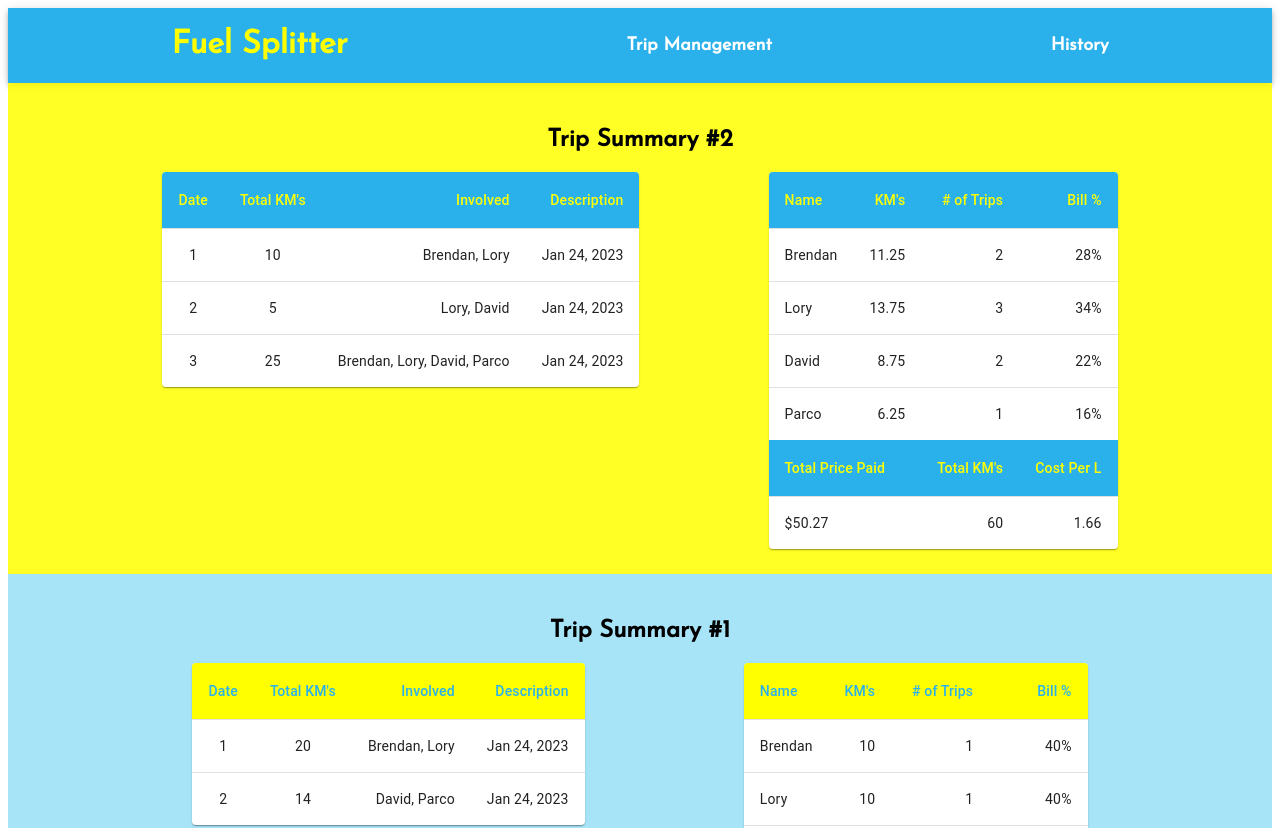
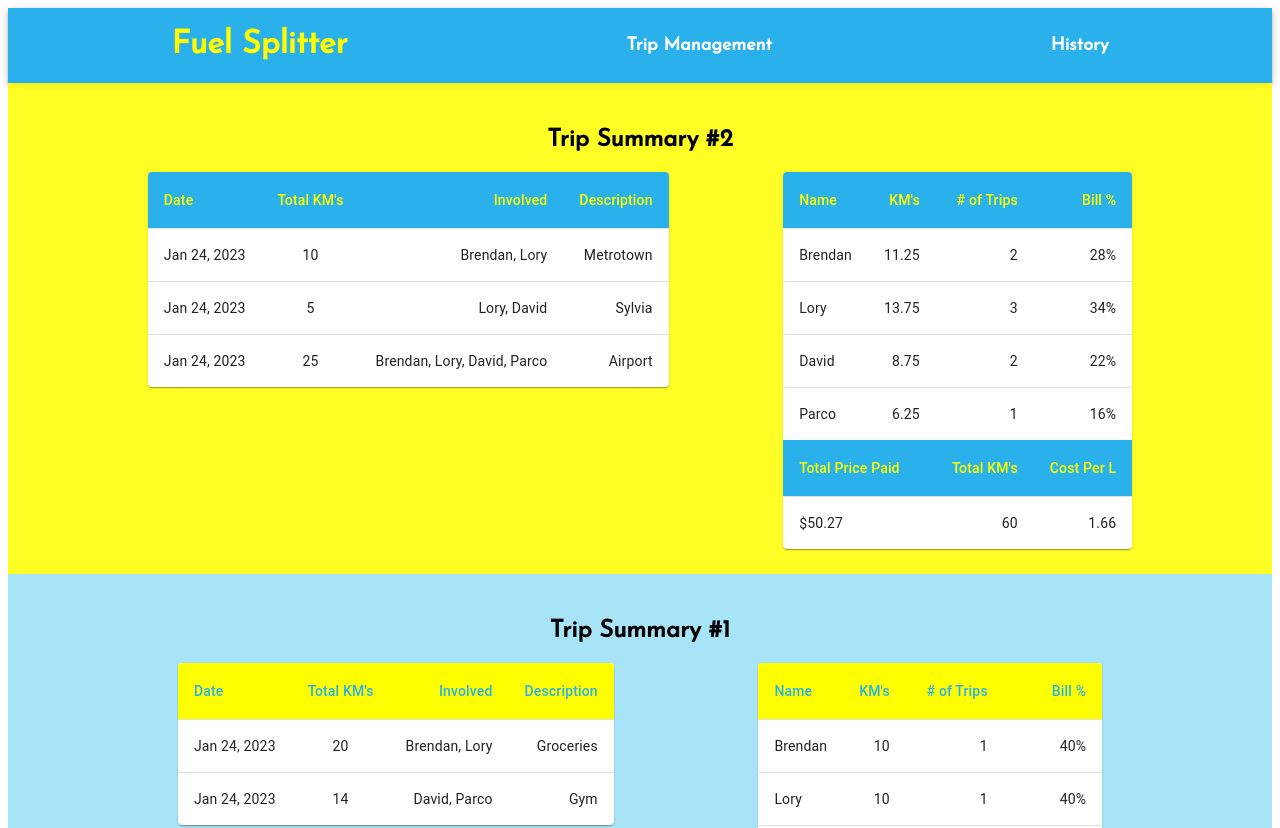
Before and after one commit to woobrendan/Fuel_Splitter, a React (Create React App) app in the folder fuel_splitter/: page /history in a window 1280 px wide. Shown: the top 828 px of the page. Built offline with nearby package versions, Linux system fonts and the light colour scheme.

Commit message:
desconstruct description from tripLog, add to new trablecell in last column. move date to be first column removing trip num

```diff
--- a/fuel_splitter/src/components/Travel_Log/TravelRow.tsx
+++ b/fuel_splitter/src/components/Travel_Log/TravelRow.tsx
@@ -8,8 +8,15 @@ interface Props {
 }
 
 const TravelRow: React.FC<Props> = ({ tripLog, tripNum }) => {
-  const { isBrendanIn, isLoryIn, isDavidIn, isParcoIn, date, totalKM } =
-    tripLog;
+  const {
+    isBrendanIn,
+    isLoryIn,
+    isDavidIn,
+    isParcoIn,
+    date,
+    totalKM,
+    description,
+  } = tripLog;
 
   const getNamesInvolved = () => {
     let names: string[] = [];
@@ -40,16 +47,12 @@ const TravelRow: React.FC<Props> = ({ tripLog, tripNum }) => {
 
   return (
     <TableRow sx={{ "&:last-child td, &:last-child th": { border: 0 } }}>
-      <TableCell component="th" scope="row" align="center">
-        {tripNum}
-      </TableCell>
+      <TableCell align="right">{convertDateToString(date)}</TableCell>
       <TableCell align="center">{totalKM}</TableCell>
       <TableCell align="right">{getNames(getNamesInvolved())}</TableCell>
-      <TableCell align="right">{convertDateToString(date)}</TableCell>
+      <TableCell align="right">{description}</TableCell>
     </TableRow>
   );
 };
 
 export default TravelRow;
-
-// trip, total km, people involved
```
